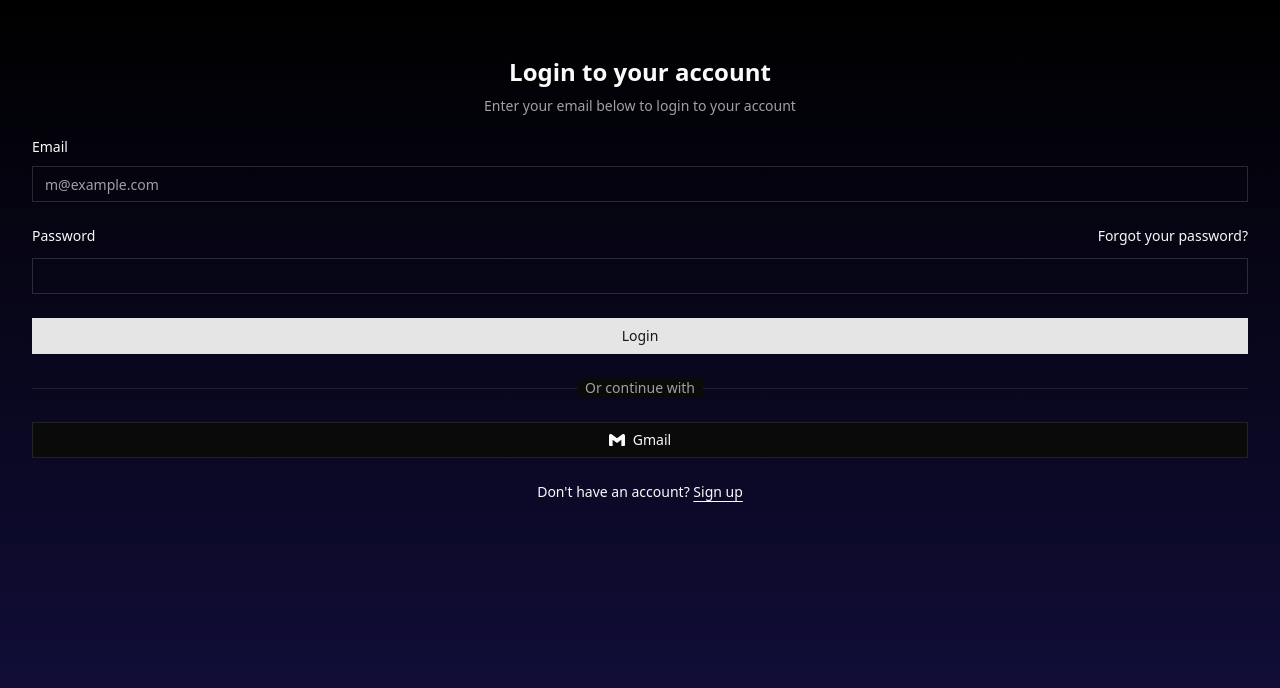
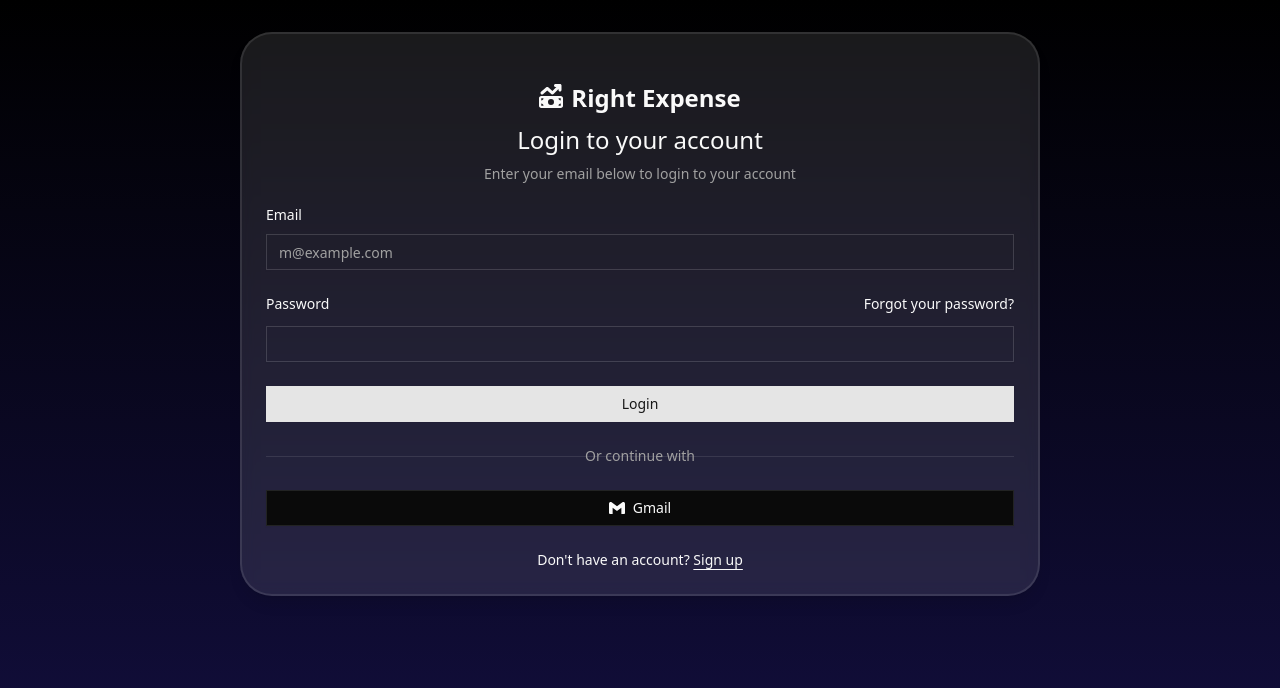
Before and after one commit to sagarp96/Right-Expense, a React (Vite) app: page / in a window 1280 px wide. Shown: the top 688 px of the page. Built offline with nearby package versions, Linux system fonts and the light colour scheme; no server answers.

Commit message:
Changed, Login form Dimension and Added Logo

```diff
--- a/index.html
+++ b/index.html
@@ -4,7 +4,7 @@
     <meta charset="UTF-8" />
     <link rel="icon" type="image/svg+xml" href="/piggy-bank.svg" />
     <meta name="viewport" content="width=device-width, initial-scale=1.0" />
-    <title>💵 Right Expense</title>
+    <title>Right Expense</title>
   </head>
   <body>
     <div id="root"></div>
--- a/src/routes/loginform.tsx
+++ b/src/routes/loginform.tsx
@@ -9,7 +9,7 @@ import { createFileRoute, Link, useNavigate } from "@tanstack/react-router";
 import { SiGmail } from "react-icons/si";
 import { useAuth } from "@/hooks/useAuth";
 import { CheckNewUser } from "@/hooks/Querry_Data";
-
+import { FaMoneyBillTrendUp } from "react-icons/fa6";
 export const Route = createFileRoute("/loginform")({
   component: LoginForm,
 });
@@ -63,7 +63,10 @@ export function LoginForm({
 
   return (
     <form
-      className={cn("flex flex-col gap-6", className)}
+      className={cn(
+        "flex flex-col gap-6 w-full lg:w-200 m-auto border-2 rounded-4xl p-6 bg-white/10 dark:bg-black/50  shadow-lg backdrop-blur-sm  hover:scale-[1.01] transition-transform duration-300",
+        className
+      )}
       {...props}
       onSubmit={handleSignup}
     >
@@ -71,7 +74,11 @@ export function LoginForm({
         <Toaster />
       </div>
       <div className="flex flex-col items-center gap-2 text-center">
-        <h1 className="text-2xl font-bold">Login to your account</h1>
+        <h1 className="text-2xl font-bold">
+          <FaMoneyBillTrendUp className="inline-block mr-2 mb-2" />
+          Right Expense
+        </h1>
+        <p className="text-2xl font-light">Login to your account</p>
         <p className="text-muted-foreground text-sm text-balance">
           Enter your email below to login to your account
         </p>
@@ -103,7 +110,7 @@ export function LoginForm({
           Login
         </Button>
         <div className="after:border-border relative text-center text-sm after:absolute after:inset-0 after:top-1/2 after:z-0 after:flex after:items-center after:border-t">
-          <span className="bg-background text-muted-foreground relative z-10 px-2">
+          <span className="text-muted-foreground relative z-10 px-2">
             Or continue with
           </span>
         </div>
```
